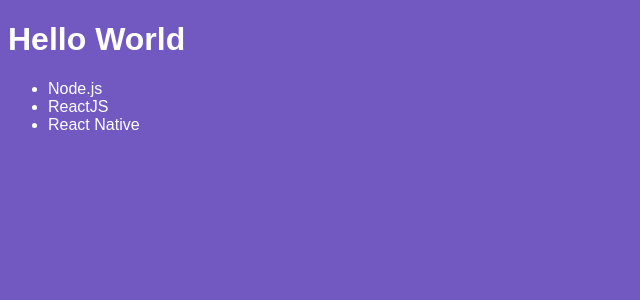
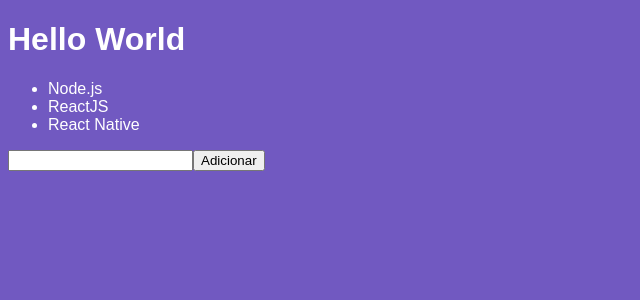
Before and after one commit to Pjeferson/bootcamp-react-from-zero-app, a React app: page / in a window 1280 px wide. Shown: the top 300 px of the page, without its empty margins (0-640 px from the left). Built offline with nearby package versions, Linux system fonts and the light colour scheme; the HTML template or start-up script is replaced by a standard one.

Commit message:
viewing react immutability

```diff
--- a/src/components/TechList.js
+++ b/src/components/TechList.js
@@ -2,16 +2,42 @@
 
 class TechList extends Component {
   state = {
-    techs: ["Node.js", "ReactJS", "React Native"]
+    techs: ["Node.js", "ReactJS", "React Native"],
+    newTech: ""
+  };
+
+  handleInputChange = e => {
+    this.setState({
+      newTech: e.target.value
+    });
+  };
+
+  handleSubmit = e => {
+    this.setState({
+      techs: [...this.state.techs, this.state.newTech],
+      newTech: ""
+    });
+    e.preventDefault();
   };
 
   render() {
     return (
-      <ul>
-        {this.state.techs.map(tech => (
-          <li key={tech}>{tech}</li>
-        ))}
-      </ul>
+      <>
+        <h1>{this.state.newTech}</h1>
+        <ul>
+          {this.state.techs.map(tech => (
+            <li key={tech}>{tech}</li>
+          ))}
+        </ul>
+        <form onSubmit={this.handleSubmit}>
+          <input
+            type="text"
+            value={this.state.newTech}
+            onChange={this.handleInputChange}
+          />
+          <input type="submit" value="Adicionar" />
+        </form>
+      </>
     );
   }
 }
```
